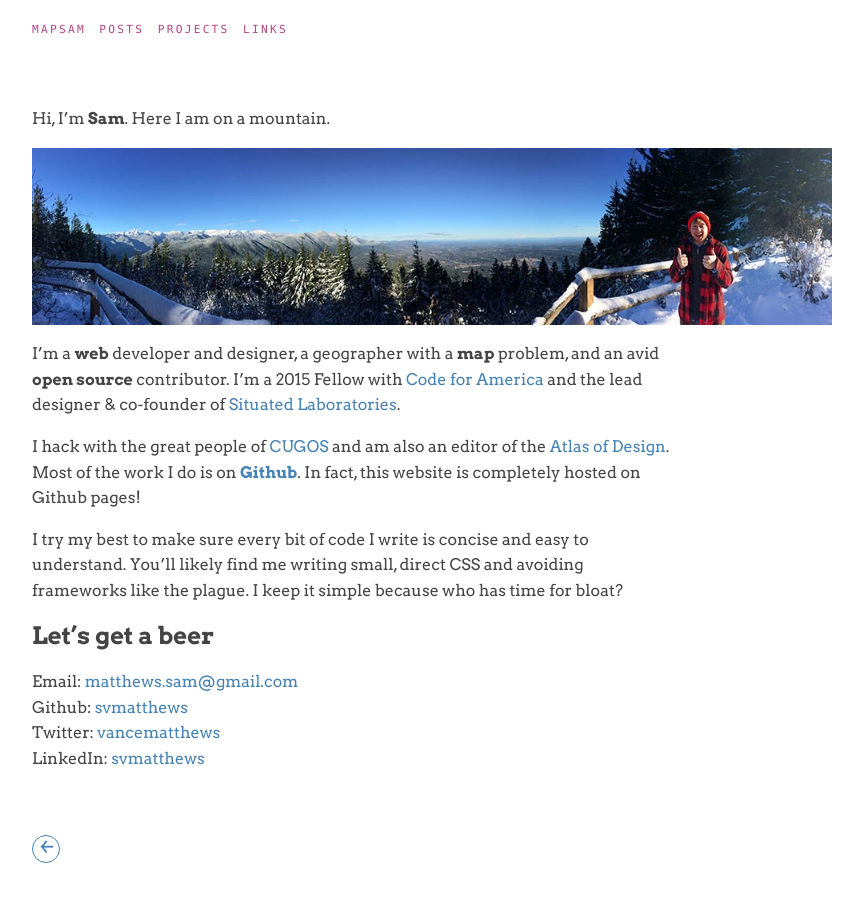
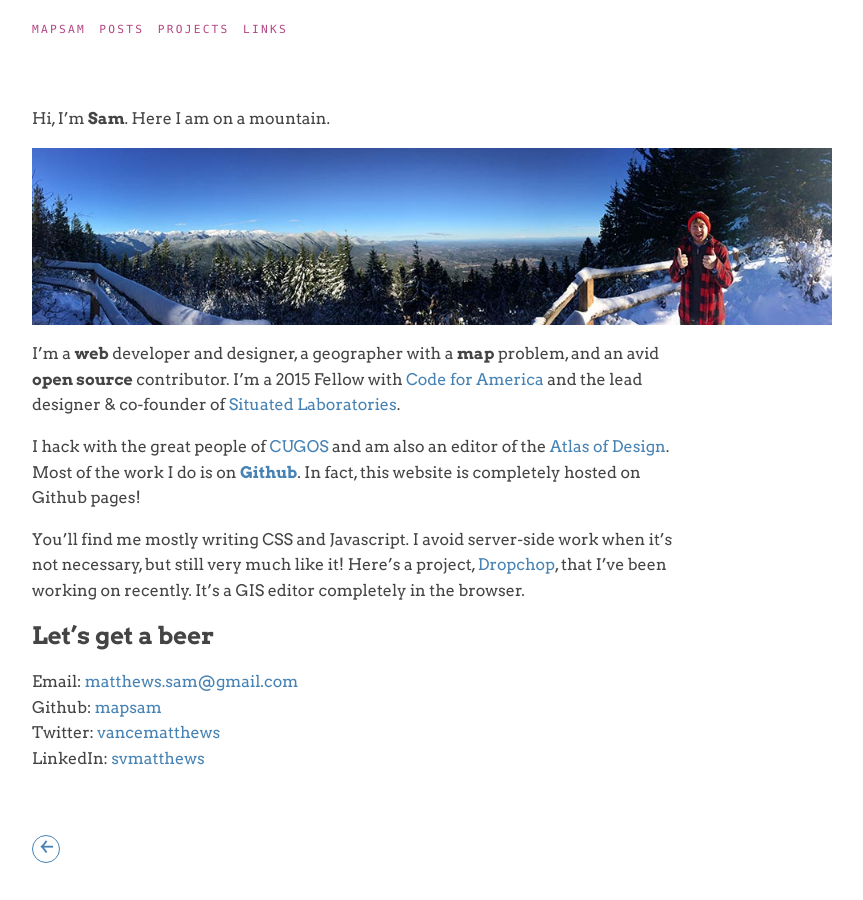
Before and after one commit to mapsam/mapsam.github.io, a Jekyll site: the page built from index.md, in a window 1280 px wide. Shown: the whole page, without its empty margins (208-1071 px from the left). Built offline with Jekyll 4.4.1, drawn with Linux system fonts in a browser that asks for light colours; nearby versions of some CDN libraries; Markdown is read by kramdown in place of the engine named in the settings.

Commit message:
update github url and text

```diff
--- a/index.md
+++ b/index.md
@@ -12,13 +12,13 @@ Hi, I'm **Sam**. Here I am on a mountain.
 
 I'm a **web** developer and designer, a geographer with a **map** problem, and an avid **open source** contributor. I'm a 2015 Fellow with [Code for America](http://codeforamerica.org) and the lead designer & co-founder of [Situated Laboratories](http://situatedlaboratories.com).
 
-I hack with the great people of [CUGOS](http://cugos.org) and am also an editor of the [Atlas of Design](http://atlasofdesign.org). Most of the work I do is on **[Github](http://github.com/svmatthews)**. In fact, this website is completely hosted on Github pages!
+I hack with the great people of [CUGOS](http://cugos.org) and am also an editor of the [Atlas of Design](http://atlasofdesign.org). Most of the work I do is on **[Github](http://github.com/mapsam)**. In fact, this website is completely hosted on Github pages!
 
-I try my best to make sure every bit of code I write is concise and easy to understand. You'll likely find me writing small, direct CSS and avoiding frameworks like the plague. I keep it simple because who has time for bloat?
+You'll find me mostly writing CSS and Javascript. I avoid server-side work when it's not necessary, but still very much like it! Here's a project, [Dropchop](https://github.com/cugos/dropchop), that I've been working on recently. It's a GIS editor completely in the browser.
 
 ## Let's get a beer
 
 * Email: [matthews.sam@gmail.com](mailto:matthews.sam@gmail.com)
-* Github: [svmatthews](http://github.com/svmatthews)
+* Github: [mapsam](http://github.com/mapsam)
 * Twitter: [vancematthews](http://twitter.com/vancematthews)
 * LinkedIn: [svmatthews](https://www.linkedin.com/in/svmatthews)
```
